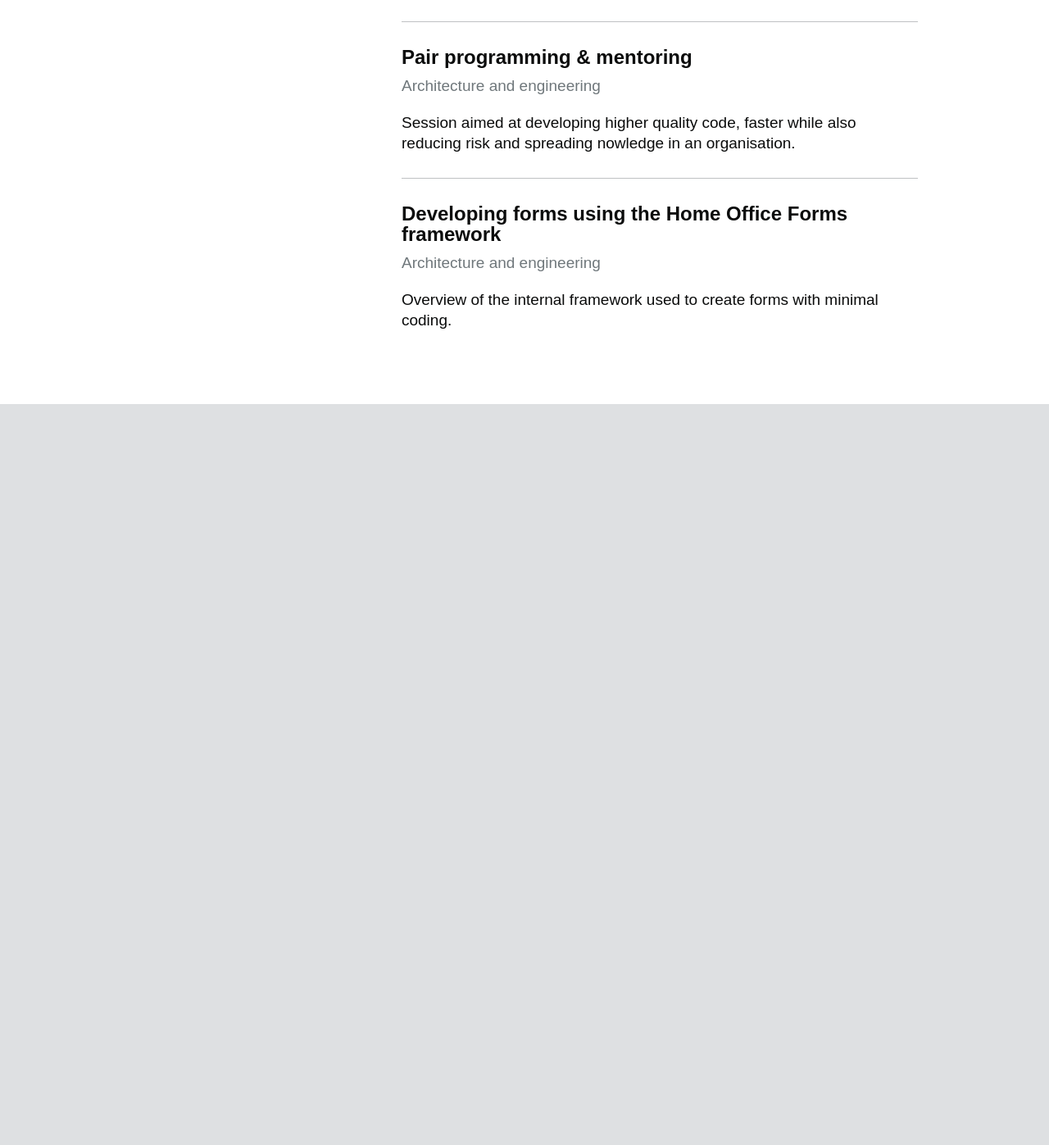
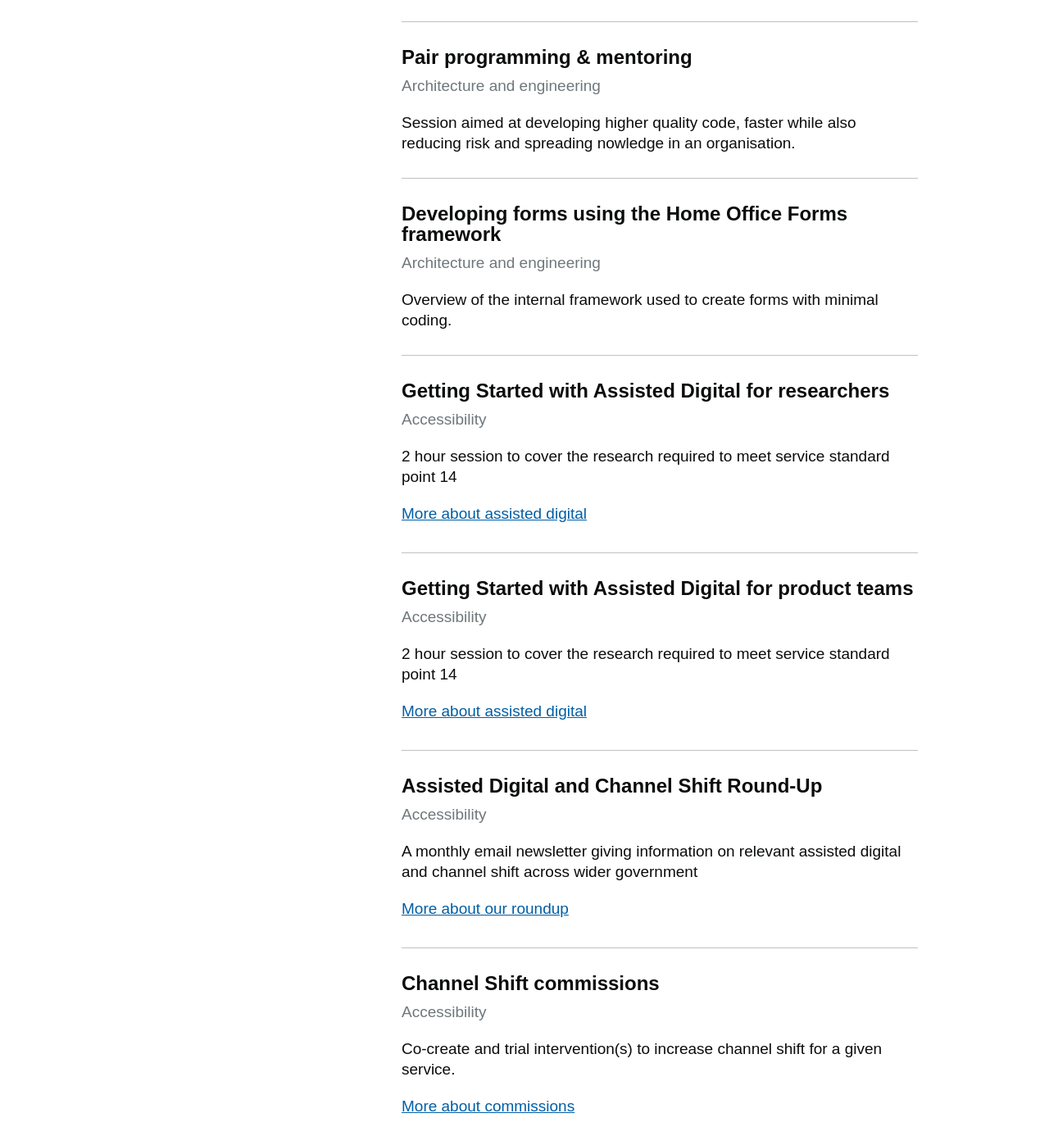
Before and after one commit to Abdul2/coe, a Jekyll site: the page built from index.md, in a window 1280 px wide and 1400 px high, scrolled down 5364 px. Shown: the top 1397 px of the window at 82% size. Built offline with Jekyll 4.4.1, drawn with Linux system fonts in a browser that asks for light colours; before the commit the page ends 5857 px from its top, so only the background shows below that.

Commit message:
dev: add final sections

```diff
--- a/index.md
+++ b/index.md
@@ -557,3 +557,105 @@ Architecture and engineering
 
 Overview of the internal framework used to create forms with minimal coding.
 </div>
+
+<div class="content" markdown="1">
+## Getting Started with Assisted Digital for researchers
+
+Accessibility
+{: .meta }
+
+2 hour session to cover the research required to meet service standard point 14
+
+<details>
+  <summary><span class="summary">More about assisted digital</span></summary>
+  <div class="panel panel-border-narrow">
+    <h3>Benefits:</h3>
+    <ul class="list list-bullet">
+      <li>gives user researchers the tools and knowledge to conduct the right level of research to meet the standard</li>
+      <li>meet our ethical obligation to research with a wide group of users</li>
+    </ul>
+    <h3>Outputs:</h3>
+    <ul class="list list-bullet">
+      <li>set of workshop slides, notes, links to further materials and research assets relevant for your user base</li>
+    </ul>
+    <div class="button-secondary"><a href="Amy Everett amy.everett@digital.homeoffice.gov.uk">Contact Amy to find out more</a></div>
+  </div>
+</details>
+
+</div>
+
+<div class="content" markdown="1">
+## Getting Started with Assisted Digital for product teams
+
+Accessibility
+{: .meta }
+
+2 hour session to cover the research required to meet service standard point 14
+
+<details>
+  <summary><span class="summary">More about assisted digital</span></summary>
+  <div class="panel panel-border-narrow">
+    <h3>Benefits:</h3>
+    <ul class="list list-bullet">
+      <li>achieving assisted digital and channel shift requires more than just research - product teams need to be aware of the relevant communications, commercial and business change aspects</li>
+    </ul>
+    <h3>Outputs:</h3>
+    <ul class="list list-bullet">
+      <li>set of workshop slides, notes, links to further materials and sample communications, commercial and training packs</li>
+    </ul>
+    <div class="button-secondary"><a href="Amy Everett amy.everett@digital.homeoffice.gov.uk">Contact Amy to find out more</a></div>
+  </div>
+</details>
+
+</div>
+
+<div class="content" markdown="1">
+## Assisted Digital and Channel Shift Round-Up
+
+Accessibility
+{: .meta }
+
+A monthly email newsletter giving information on relevant assisted digital and channel shift across wider government
+
+<details>
+  <summary><span class="summary">More about our roundup</span></summary>
+  <div class="panel panel-border-narrow">
+    <h3>Benefits:</h3>
+    <ul class="list list-bullet">
+      <li>benefit from work going on elsewhere in government</li>
+      <li>helps avoid duplication of effort and stimulates ideas for how support models and channel shift strategies might work in your own context</li>
+    </ul>
+    <h3>Outputs:</h3>
+    <ul class="list list-bullet">
+      <li>email newsletter with links to relevant materials and (shareable) research assets from around government</li>
+    </ul>
+    <div class="button-secondary"><a href="Amy Everett amy.everett@digital.homeoffice.gov.uk">Sign up</a></div>
+  </div>
+</details>
+
+</div>
+
+<div class="content" markdown="1">
+## Channel Shift commissions
+
+Accessibility
+{: .meta }
+
+Co-create and trial intervention(s) to increase channel shift for a given service.
+
+<details>
+  <summary><span class="summary">More about commissions</span></summary>
+  <div class="panel panel-border-narrow">
+    <h3>Benefits:</h3>
+    <ul class="list list-bullet">
+      <li>test the effectiveness of interventions in specific contexts to provide evidence for a course of action</li>
+    </ul>
+    <h3>Outputs:</h3>
+    <ul class="list list-bullet">
+      <li>data and evidence in the form of a high level summary and a detailed report to inform decisions around channel shift and assited digital support provision</li>
+    </ul>
+    <div class="button-secondary"><a href="Amy Everett amy.everett@digital.homeoffice.gov.uk">Book</a></div>
+  </div>
+</details>
+
+</div>
```
